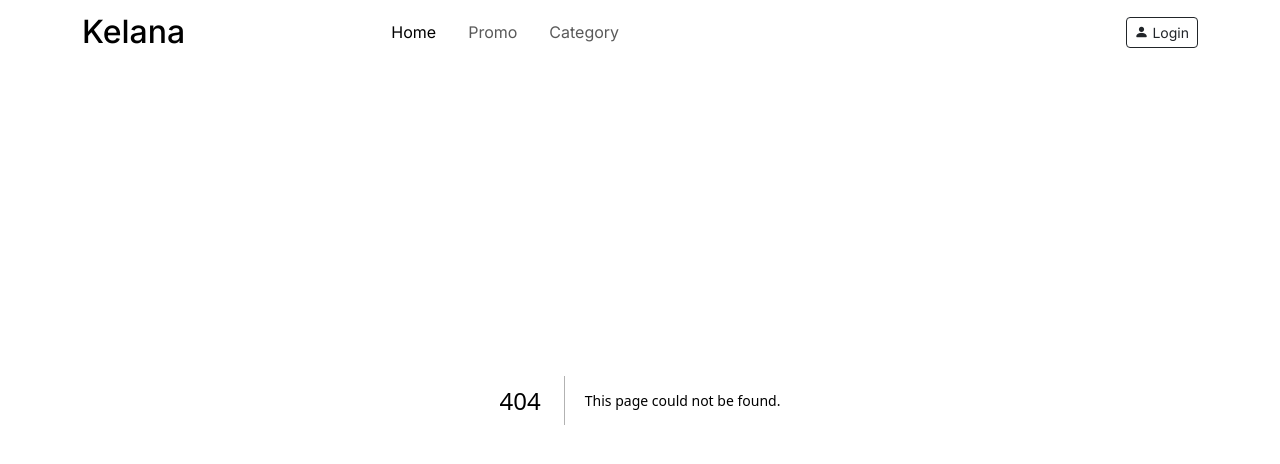
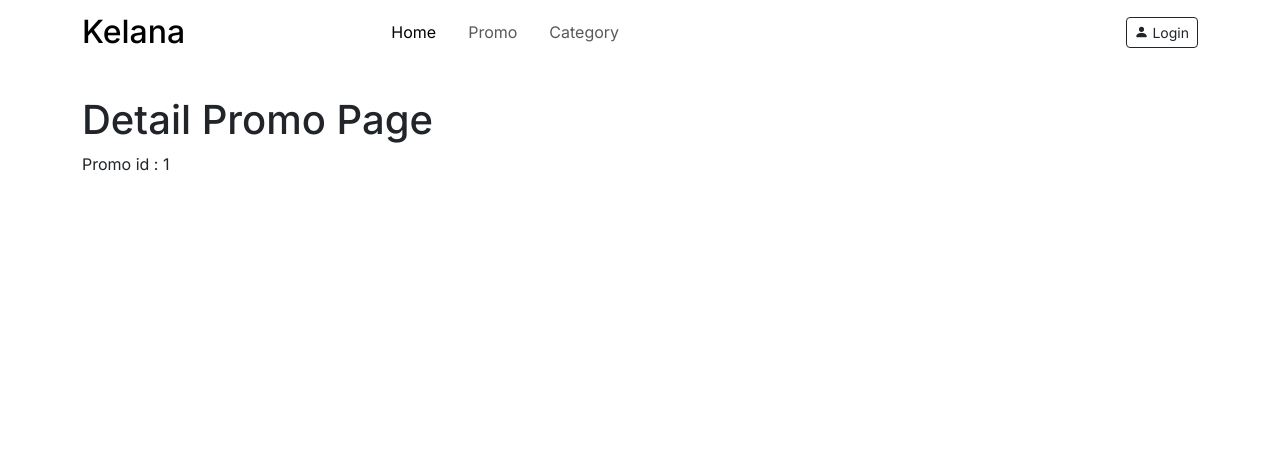
Before and after one commit to danimisme/incomplete-kelana, a Next.js app: page /promo/1 in a window 1280 px wide. Before the commit this address had no page. Shown: the top 464 px of the page. Built offline with nearby package versions, Linux system fonts and the light colour scheme.

Commit message:
create Detail Promo Page

```diff
--- /dev/null
+++ b/src/app/promo/[id]/page.js
@@ -0,0 +1,10 @@
+export default function DetailPromoPage({ params }) {
+  return (
+    <div className="mt-5 container-lg">
+      <div className="py-5">
+        <h1>Detail Promo Page</h1>
+        <p>Promo id : {params.id}</p>
+      </div>
+    </div>
+  );
+}
```
